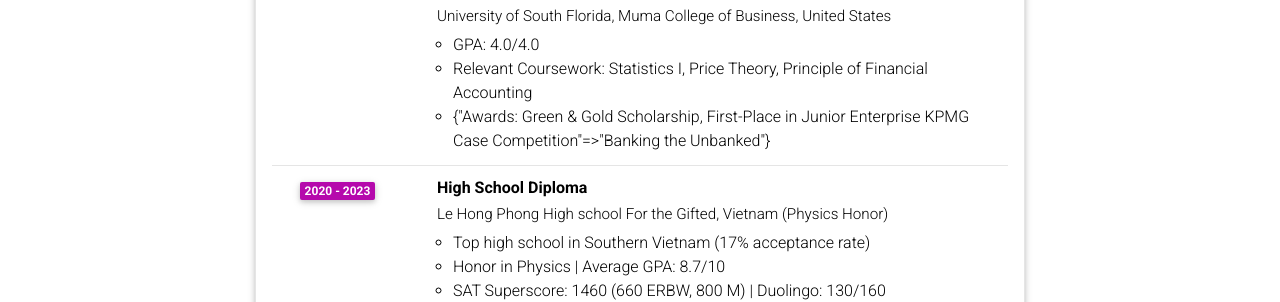
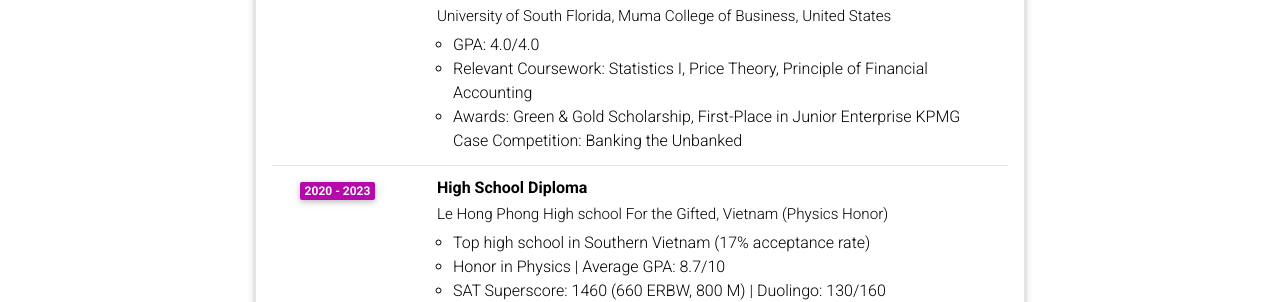
Before and after one commit to phannhatnamlhp/phannhatnamlhp.github.io, a Jekyll site: the page built from _pages/cv.md, in a window 1280 px wide and 900 px high, scrolled down 354 px. Shown: the part 153-455 px from the top of the window. Built offline with Jekyll 4.4.1, drawn with Linux system fonts in a browser that asks for light colours; comment, search, counter and statistics services are not loaded; a style sheet for code colours, icons or effects is not loaded; some of the changed lines change nothing that is shown.

Commit message:
Update cv.yml

```diff
--- a/_data/cv.yml
+++ b/_data/cv.yml
@@ -17,7 +17,7 @@
       description:
         - GPA&#58 4.0/4.0
         - Relevant Coursework&#58 Statistics I, Price Theory, Principle of Financial Accounting
-        - Awards&#58 Green & Gold Scholarship, First-Place in Junior Enterprise KPMG Case Competition: Banking the Unbanked
+        - Awards&#58 Green & Gold Scholarship, First-Place in Junior Enterprise KPMG Case Competition&#58 Banking the Unbanked
 
     - title: High School Diploma
       institution: Le Hong Phong High school For the Gifted, Vietnam (Physics Honor)
```
